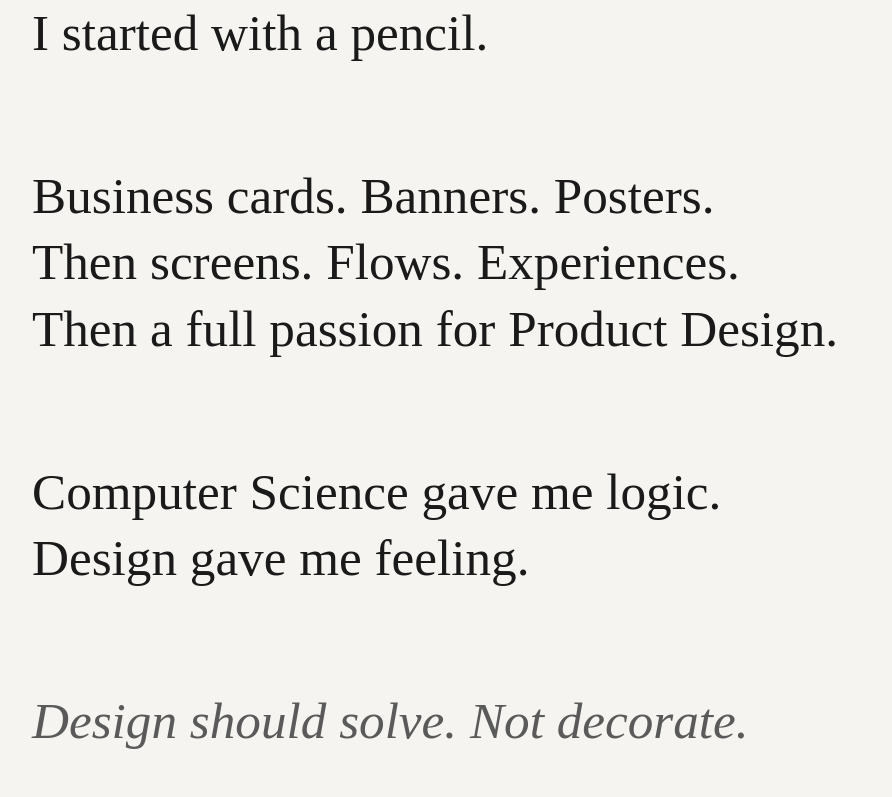
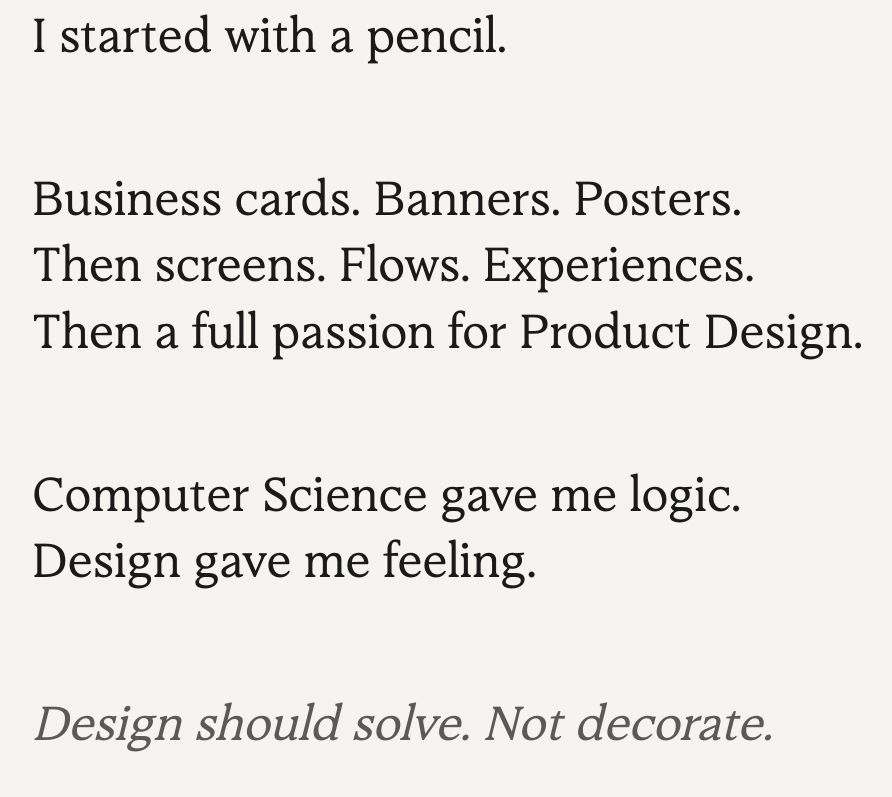
Before and after one commit to laveenahub/Designer, a React (Vite) app: page / in a window 1280 px wide. Shown: the part 1176-1973 px from the top of the page, without its empty margins (158-1050 px from the left). Built offline with nearby package versions, Linux system fonts and the light colour scheme; a web font is replaced by a local one.

Commit message:
Add and configure Glyseric font via @font-face

```diff
--- a/src/index.css
+++ b/src/index.css
@@ -1,4 +1,12 @@
 @charset "utf-8";
+
+@font-face {
+    font-family: 'Glyseric';
+    src: url('/Glyseric-BF669db9a6082d6.otf') format('opentype');
+    font-weight: normal;
+    font-style: normal;
+    font-display: swap;
+}
 
 /* ==========================================================================
    CSS Variables for Editorial Theme
```
Also changed, not shown: public/Glyseric-BF669db9a6082d6.otf (added).
